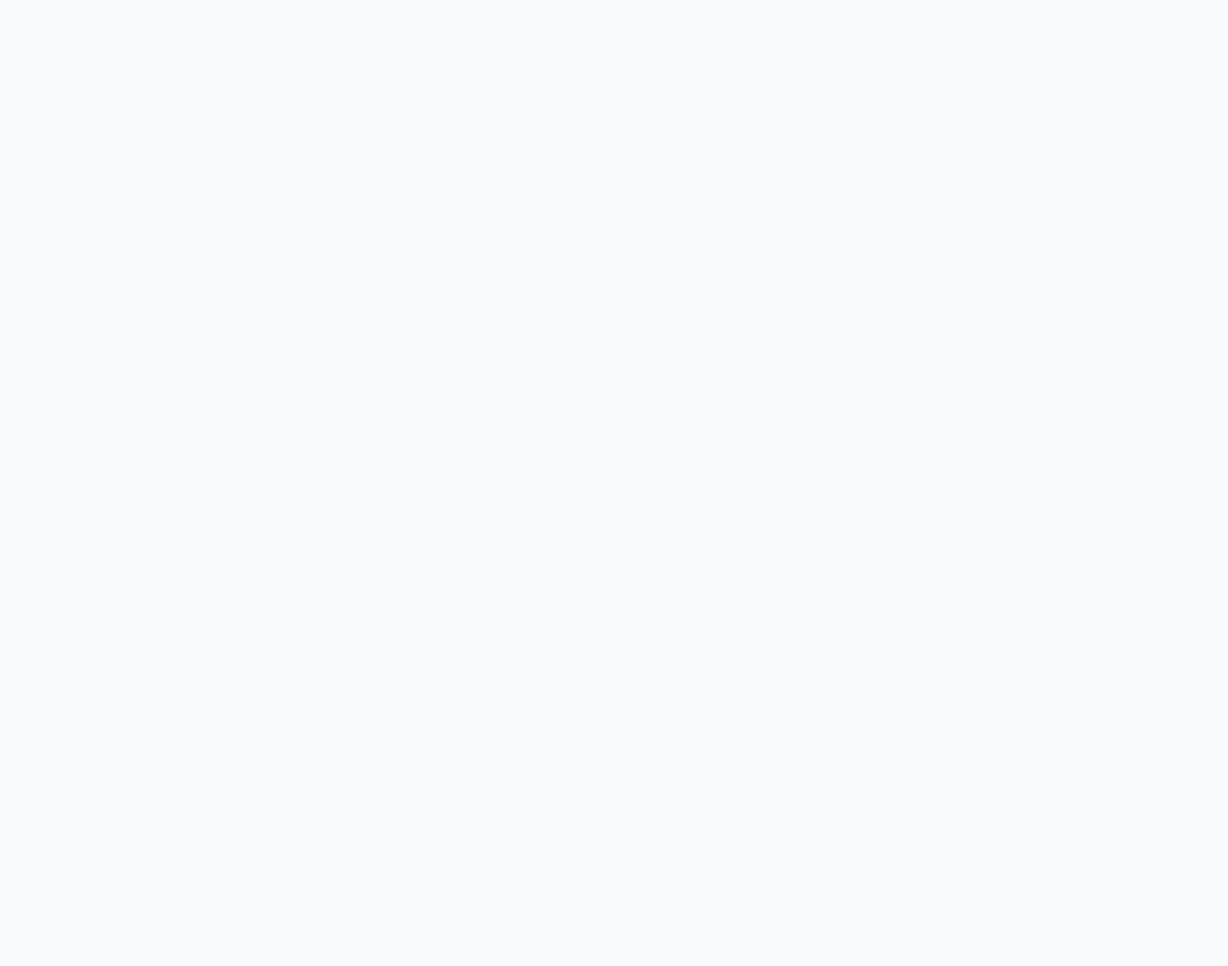
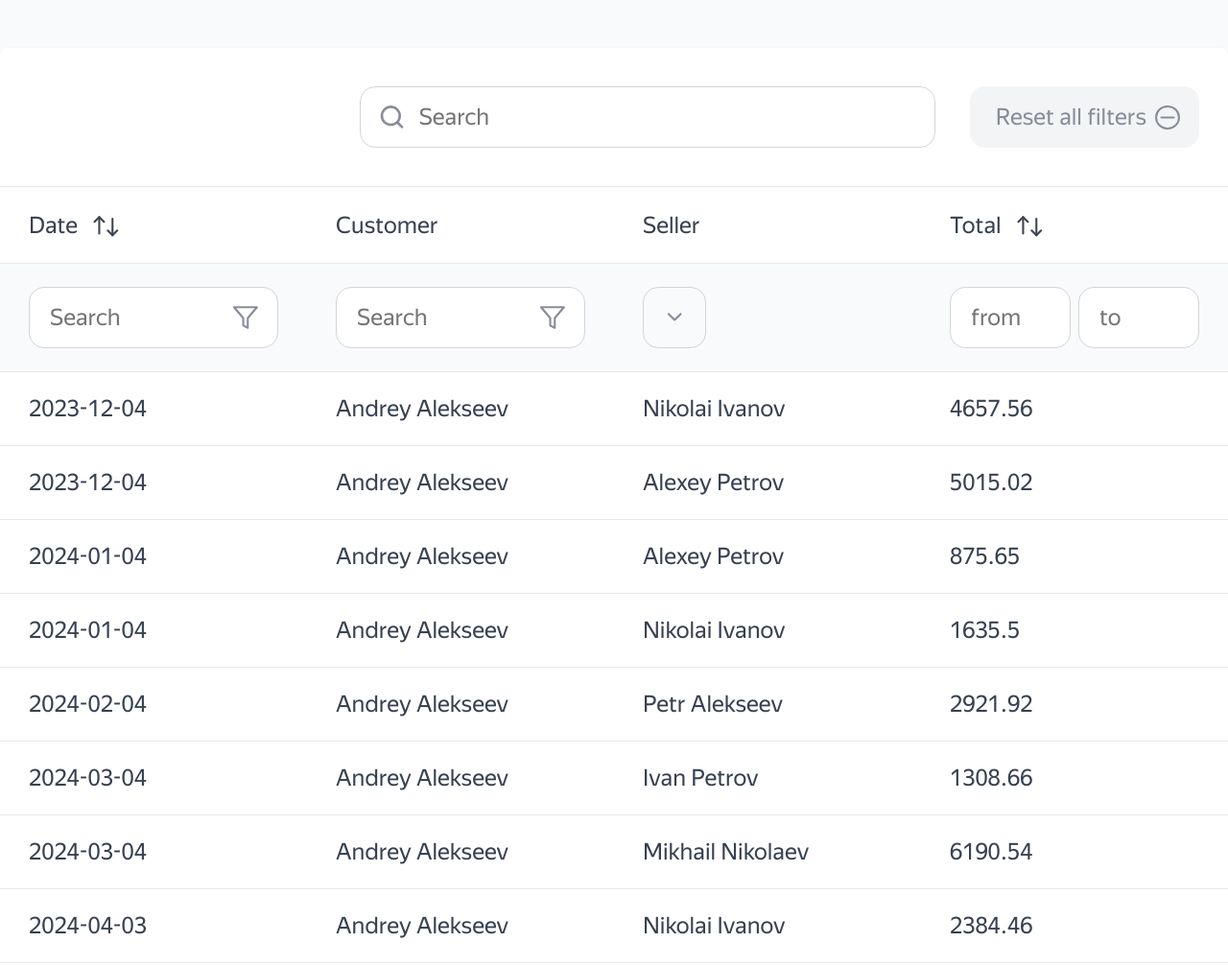
Before and after one commit to sealexe/smart-table, a website built with Vite: page index.html in a window 1280 px wide. Shown: the top 1007 px of the page at 96% size. Before the commit the page ends 800 px from the top, so only its background shows below. Built offline with nearby package versions, Linux system fonts and the light colour scheme.

Commit message:
выполнены 1-3 шаги

```diff
--- a/src/components/pagination.js
+++ b/src/components/pagination.js
@@ -2,17 +2,35 @@ import {getPages} from "../lib/utils.js";
 
 export const initPagination = ({pages, fromRow, toRow, totalRows}, createPage) => {
     // @todo: #2.3 — подготовить шаблон кнопки для страницы и очистить контейнер
+    const pageTemplate = pages.firstElementChild.cloneNode(true);
+    pages.firstElementChild.remove();
 
     return (data, state, action) => {
         // @todo: #2.1 — посчитать количество страниц, объявить переменные и константы
-
+        const rowsPerPage = state.rowsPerPage;
+        const pageCount = Math.ceil(data.length / rowsPerPage);
+        let page = state.page;
         // @todo: #2.6 — обработать действия
+        if (action) switch(action.name) {
+            case 'prev': page = Math.max(1, page - 1); break;
+            case 'next': page = Math.min(pageCount, page + 1); break;
+            case 'first': page = 1; break;
+            case 'last': page = pageCount; break;
+        }
 
         // @todo: #2.4 — получить список видимых страниц и вывести их
+        const visiblePages = getPages(page, pageCount, 5);
+        pages.replaceChildren(...visiblePages.map(pageNumber => {
+            const el = pageTemplate.cloneNode(true);
+            return createPage(el, pageNumber, pageNumber === page);
+        }));
 
         // @todo: #2.5 — обновить статус пагинации
-
+        fromRow.textContent = (page - 1) * rowsPerPage + 1;
+        toRow.textContent = Math.min((page * rowsPerPage), data.length);
+        totalRows.textContent = data.length;
         // @todo: #2.2 — посчитать сколько строк нужно пропустить и получить срез данных
-        return data.slice(0, 10);
+        const skip = (page - 1) * rowsPerPage;
+        return data.slice(skip, skip + rowsPerPage);
     }
 }
--- a/src/components/sorting.js
+++ b/src/components/sorting.js
@@ -7,10 +7,24 @@ export function initSorting(columns) {
 
         if (action && action.name === 'sort') {
             // @todo: #3.1 — запомнить выбранный режим сортировки
-
+            action.dataset.value = sortMap[action.dataset.value];
+            field = action.dataset.field;
+            order = action.dataset.order;
             // @todo: #3.2 — сбросить сортировки остальных колонок
+            console.log(columns);
+            columns.forEach(column => {
+                if (column.dataset.field !== action.dataset.field) {
+                    column.dataset.value = 'none';
+                }
+            });
         } else {
             // @todo: #3.3 — получить выбранный режим сортировки
+            columns.forEach(column => {
+                if (column.dataset.value !== 'none') {
+                    field = column.dataset.field;
+                    order = column.dataset.value;
+                }
+            })
         }
 
         return sortCollection(data, field, order);
--- a/src/components/table.js
+++ b/src/components/table.js
@@ -13,11 +13,42 @@ export function initTable(settings, onAction) {
 
     // @todo: #1.2 —  вывести дополнительные шаблоны до и после таблицы
 
+    before.reverse().forEach(subName => {
+        root[subName] = cloneTemplate(subName);
+        root.container.prepend(root[subName].container);
+    });
+
+    after.forEach(subName => {
+        root[subName] = cloneTemplate(subName);
+        root.container.append(root[subName].container);
+    });
+
     // @todo: #1.3 —  обработать события и вызвать onAction()
+    root.container.addEventListener('change', onAction);
+    root.container.addEventListener('reset', () => {
+        setTimeout(onAction);
+    });
+    root.container.addEventListener('submit', (e) => {
+        e.preventDefault();
+        onAction(e.submitter);
+    });
+
 
     const render = (data) => {
         // @todo: #1.1 — преобразовать данные в массив строк на основе шаблона rowTemplate
-        const nextRows = [];
+        const nextRows = data.map(item => {
+
+            const row = cloneTemplate(rowTemplate);
+
+            Object.keys(item).forEach(key => {
+                if (key in row.elements) {
+                    row.elements[key].textContent = item[key];
+                }
+            });
+
+            return row.container;
+        });
+
         root.elements.rows.replaceChildren(...nextRows);
     }
 
--- a/src/main.js
+++ b/src/main.js
@@ -7,7 +7,10 @@ import {initData} from "./data.js";
 import {processFormData} from "./lib/utils.js";
 
 import {initTable} from "./components/table.js";
+
 // @todo: подключение
+import { initPagination } from './components/pagination.js';
+import { initSorting } from './components/sorting.js';
 
 
 // Исходные данные используемые в render()
@@ -19,9 +22,12 @@ const {data, ...indexes} = initData(sourceData);
  */
 function collectState() {
     const state = processFormData(new FormData(sampleTable.container));
-
+    const rowsPerPage = parseInt(state.rowsPerPage);
+    const page = parseInt(state.page ?? 1);
     return {
-        ...state
+        ...state,
+        rowsPerPage,
+        page
     };
 }
 
@@ -33,6 +39,8 @@ function render(action) {
     let state = collectState(); // состояние полей из таблицы
     let result = [...data]; // копируем для последующего изменения
     // @todo: использование
+    result = applySorting(result, state, action);
+    result = applyPagination(result, state, action);
 
 
     sampleTable.render(result)
@@ -41,11 +49,24 @@ function render(action) {
 const sampleTable = initTable({
     tableTemplate: 'table',
     rowTemplate: 'row',
-    before: [],
-    after: []
+    before: ['search', 'header', 'filter'],
+    after: ['pagination']
 }, render);
 
 // @todo: инициализация
+const applyPagination = initPagination(sampleTable.pagination.elements, (el, page, isCurrent) => {
+    const input = el.querySelector('input');
+    const label = el.querySelector('span');
+    input.value = page;
+    input.checked = isCurrent;
+    label.textContent = page;
+    return el;
+});
+
+const applySorting = initSorting([
+    sampleTable.header.elements.sortByDate,
+    sampleTable.header.elements.sortByTotal
+]);
 
 
 const appRoot = document.querySelector('#app');
```
Also changed, not shown: index.html (indentation only).
